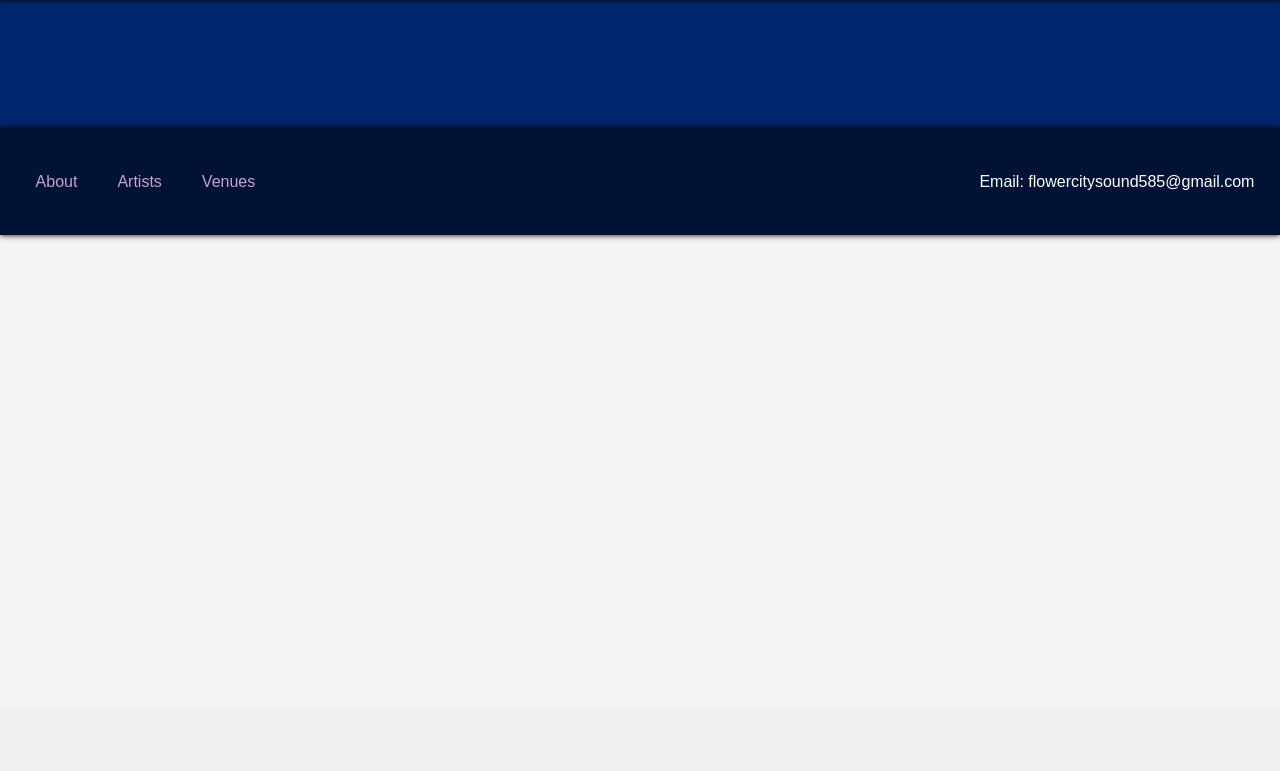
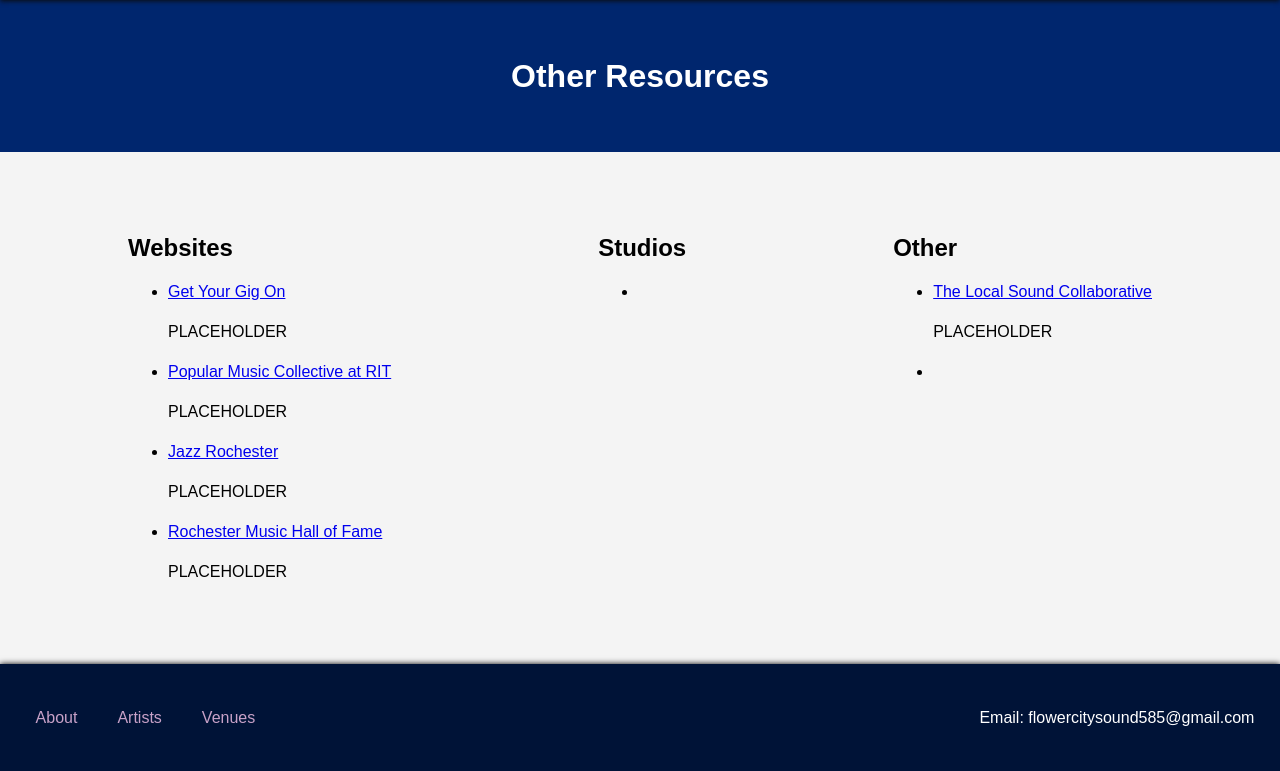
Before and after one commit to ElliotLurie/flower-city-sound, a PHP site: page /view/addRes.php in a window 1280 px wide. Shown: the part 91-862 px from the top of the page. Before the commit the page ends 331 px from the top, so only its background shows below. Run offline with PHP 8.4, Linux system fonts and the light colour scheme.

Commit message:
Fixed links, other resources

```diff
--- a/assets/DB.php
+++ b/assets/DB.php
@@ -4,7 +4,7 @@ class DB{
 
     public function __construct(){
         $path = "../assets/fcs.db";
-        if (!file_exists ($path)){
+        if (file_exists ($path)){
             $path = "../../adminer/fcs.db";
         }
         // connection to DB
--- a/assets/global_styles.css
+++ b/assets/global_styles.css
@@ -311,6 +311,8 @@ hr {
 
 .name {
     grid-area: name;
+    color: white;
+    background-color: #00266E;
 }
 
 .ya {
@@ -480,6 +482,14 @@ hr {
     box-shadow: none;
 }
 
+/* ADDITIONAL RESOURCES */
+
+.addRes{
+    display: flex;
+    justify-content: space-between;
+    margin: 5%;
+}
+
 @media screen and (max-width: 790px) {
     #searchBar{
         width: 100px;
--- a/view/addRes.php
+++ b/view/addRes.php
@@ -2,6 +2,39 @@
     $title = "Flower City Sound - Home";
     include("../view/include/header.php");
 ?>
-<h1 class="top"></h1>
+<div class="top">
+    <h1>Other Resources</h1>
+</div>
+<div class="addRes">
+    <div>
+        <h2>Websites</h2>
+        <ul>
+            <li><a href="https://www.getyourgigon.org/">Get Your Gig On</a></li>
+            <p>PLACEHOLDER</p>
+            <li><a href="https://www.rit.edu/performingarts/popular-music-collective">Popular Music Collective at RIT</a></li>
+            <p>PLACEHOLDER</p>
+            <li><a href="https://www.jazzrochester.com/">Jazz Rochester</a></li>
+            <p>PLACEHOLDER</p>
+            <li><a href="https://rochestermusic.org/">Rochester Music Hall of Fame</a></li>
+            <p>PLACEHOLDER</p>
+        </ul>
+    </div>
+    <div>
+        <h2>Studios</h2>
+        <ul>
+            <li><a href=""></a></li>
+        </ul>
+    </div>
+    <div>
+        <h2>Other</h2>
+        <ul>
+            <li><a href="https://www.thelocalsoundcollaborative.org/">The Local Sound Collaborative</a></li>
+            <p>PLACEHOLDER</p>
+            <li><a href=""></a></li>
+        </ul>
+
+    </div>
+</div>
+
 
 <?php include("../view/include/footer.php") ?>
--- a/view/artistsList.php
+++ b/view/artistsList.php
@@ -77,8 +77,9 @@
             $artists = $artistController->getArtists($group, $genre, $activity, $decade, $sort);
             // for each artist, populate a div with info
             foreach ($artists as $a) {
+                $name = str_replace(" ", "", $a['title']);
                 $echoStr =
-                    "<a class='entry-link' href='artist.php?id={$a['id']}'><div class='entries'>
+                    "<a class='entry-link' href='artist.php?artist={$name}+{$a['id']}'><div class='entries'>
                         <h4>{$a['title']}</h4>
                         <p>{$a['genres']}</p>
                     </div></a>";
--- a/view/search.php
+++ b/view/search.php
@@ -49,8 +49,10 @@
               // return as array of results
               // for each result, populate a div with info
               foreach ($pages as $p) {
-                  $echoStr = "<a class='entry-link' href='./{$searchController->getPageType($p['id'])}.php?id={$p['id']}'><div class='entries'><h4>{$p['title']}</h4></div></a>";
-                  echo $echoStr;
+                $name = str_replace(" ", "", $p['title']);
+                $pgType = $searchController->getPageType($p['id']);
+                $echoStr = "<a class='entry-link' href='./{$pgType}.php?{$pgType}={$name}+{$p['id']}'><div class='entries'><h4>{$p['title']}</h4></div></a>";
+                echo $echoStr;
               }
         ?>
         </div>
--- a/view/venuesList.php
+++ b/view/venuesList.php
@@ -58,8 +58,9 @@
 
             // for each result, populate a div with info
             foreach ($venues as $v) {
+                $name = str_replace(" ", "", $v['title']);
                 $echoStr =
-                    "<a class='entry-link' href='venue.php?id={$v['id']}'><div class='entries'>
+                    "<a class='entry-link' href='venue.php?venue={$name}+{$v['id']}'><div class='entries'>
                         <h4>{$v['title']}</h4>
                         <p>{$v['address']}</p>
                     </div></a>";
```
Also changed, not shown: view/artist.php (+6 -6 lines), view/venue.php (+15 -7 lines).
